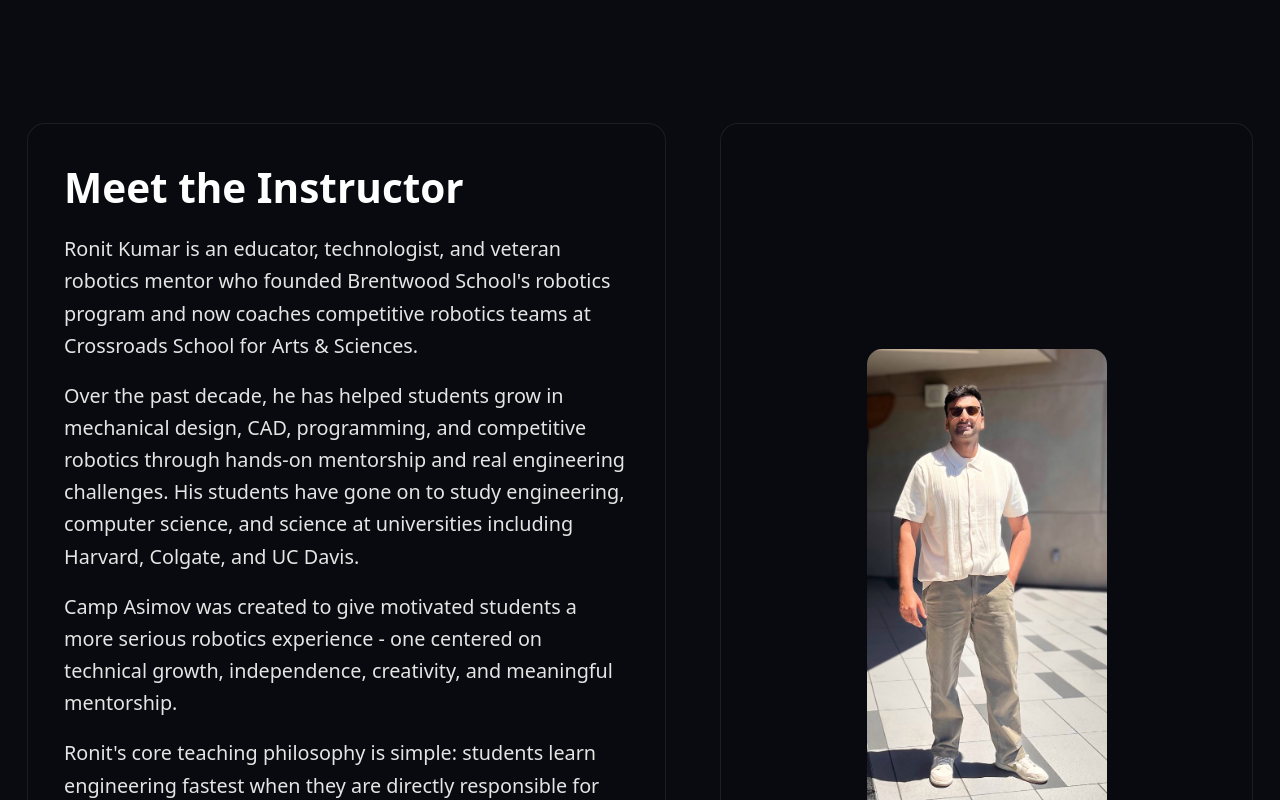
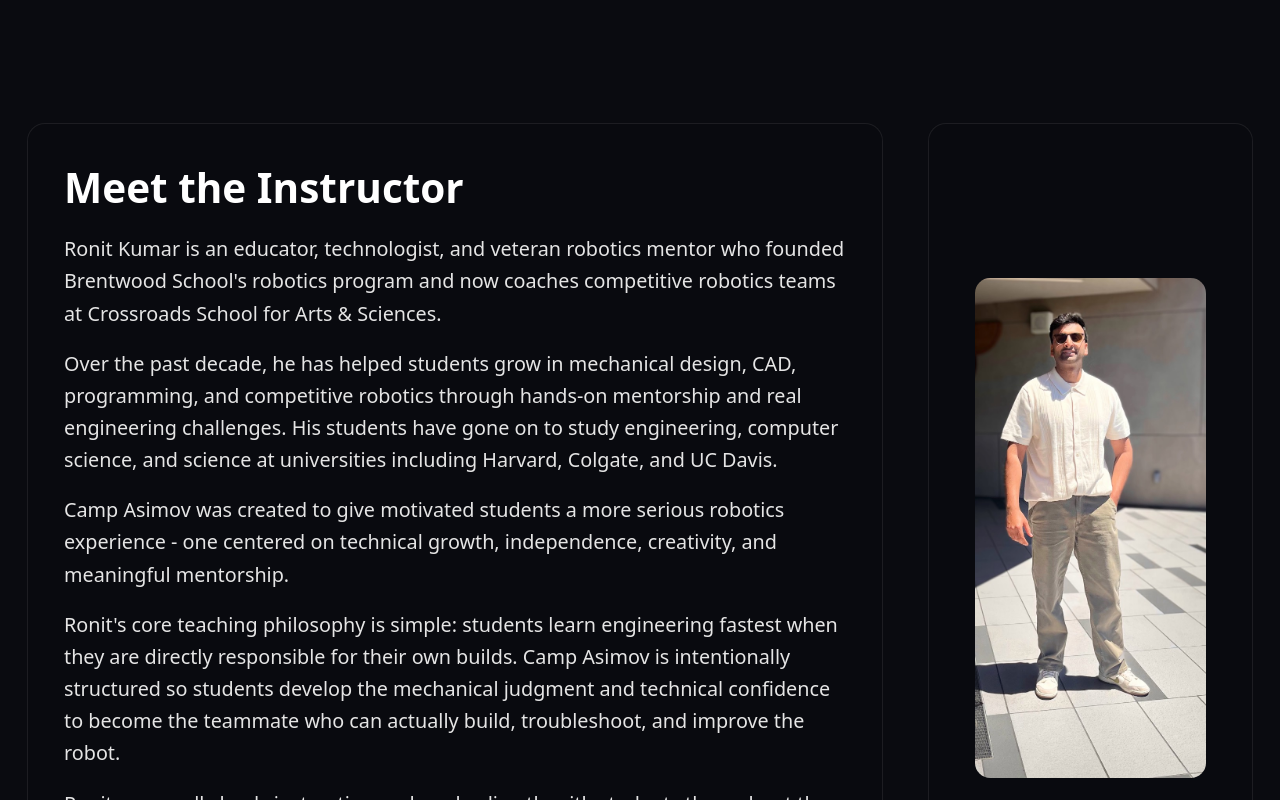
Before and after one commit to KingKumar/camp-asimov, a Next.js app: page / in a window 1280 px wide. Shown: the part 1120-1920 px from the top of the page. Built offline with nearby package versions, Linux system fonts and the light colour scheme.

Commit message:
meet the instructor formatting

```diff
--- a/components/HomePage.tsx
+++ b/components/HomePage.tsx
@@ -162,10 +162,10 @@ export default function HomePage() {
       </div>
 
       <div className="mx-auto max-w-7xl px-6 pb-16">
-        <div className="grid grid-cols-1 min-[901px]:grid-cols-[1.2fr_1fr] gap-6 min-[901px]:gap-12 items-stretch">
+        <div className="grid grid-cols-1 min-[901px]:grid-cols-[1.45fr_0.55fr] gap-6 min-[901px]:gap-10 items-stretch">
           <div className="rounded-2xl border p-6 md:p-8 h-full flex flex-col justify-center" style={{ borderColor: ink.line, background: "rgba(10,12,16,0.24)" }}>
             <h2 className="text-3xl md:text-4xl font-bold">Meet the Instructor</h2>
-            <div className="mt-4 space-y-4 text-neutral-200 leading-relaxed md:text-lg">
+            <div className="mt-4 space-y-4 text-neutral-200 leading-relaxed text-[1.02rem] md:text-[1.18rem]">
               <p>
                 Ronit Kumar is an educator, technologist, and veteran robotics mentor who founded Brentwood School&apos;s robotics program and now coaches competitive robotics teams at Crossroads School for Arts &amp; Sciences.
               </p>
@@ -182,11 +182,11 @@ export default function HomePage() {
               <p className="text-sm md:text-base text-neutral-300">Longtime FIRST robotics competitor, mentor, and coach.</p>
             </div>
           </div>
-          <div className="rounded-2xl border p-4 md:p-5 flex items-center justify-center min-[901px]:h-full" style={{ borderColor: ink.line, background: "rgba(10,12,16,0.24)" }}>
+          <div className="rounded-2xl border p-2 md:p-3 flex items-center justify-center min-[901px]:h-full" style={{ borderColor: ink.line, background: "rgba(10,12,16,0.24)" }}>
             <img
               src="/ronit.JPG"
               alt="Ronit Kumar, Camp Asimov instructor"
-              className="w-full h-auto max-h-[420px] min-[901px]:w-auto min-[901px]:h-full min-[901px]:max-h-[520px] min-[901px]:max-w-full object-contain rounded-xl"
+              className="w-full h-auto max-h-[420px] min-[901px]:w-auto min-[901px]:h-full min-[901px]:max-h-[500px] min-[901px]:max-w-full object-contain rounded-xl"
             />
           </div>
         </div>
```
